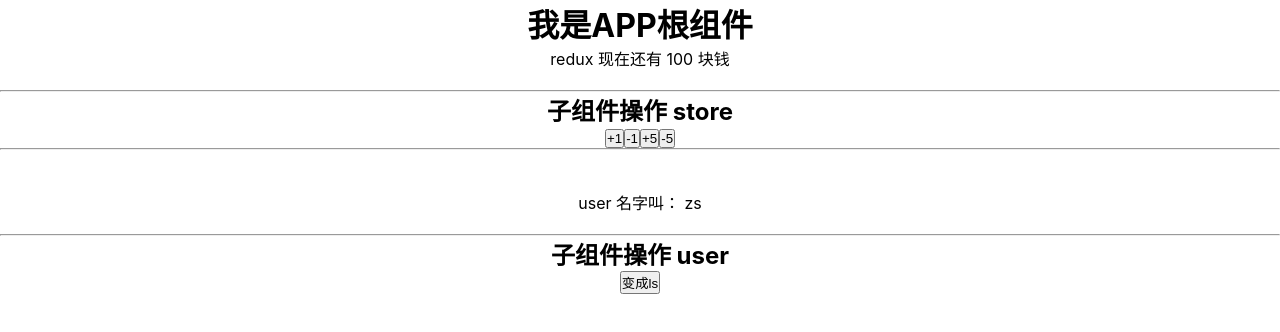
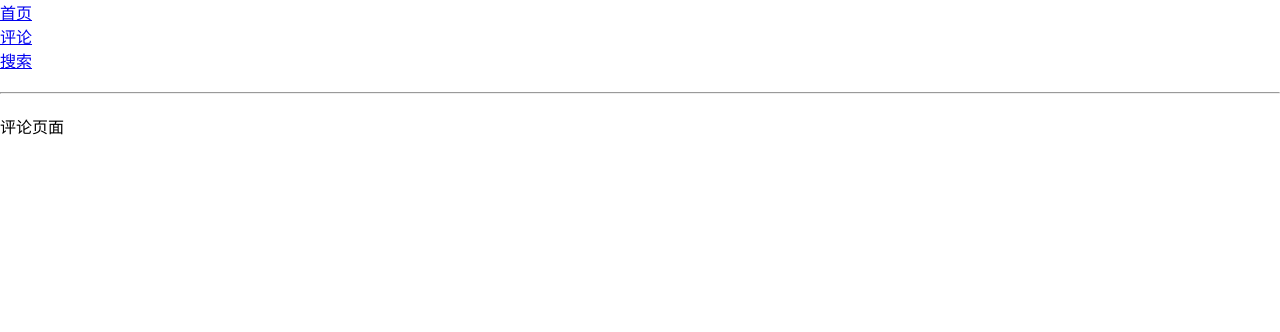
Before and after one commit to Zhangyao719/react-demo, a React (Create React App) app: page /comment in a window 1280 px wide. Shown: the top 332 px of the page. Built offline with nearby package versions, Linux system fonts and the light colour scheme.

Commit message:
react-router-dom@5.3.0
NavLink

```diff
--- a/package.json
+++ b/package.json
@@ -11,6 +11,7 @@
         "react": "^18.2.0",
         "react-dom": "^18.2.0",
         "react-redux": "^8.0.4",
+        "react-router-dom": "5.3.0",
         "react-scripts": "5.0.1",
         "redux": "^4.2.0",
         "redux-logger": "^3.0.6",
--- a/src/App.js
+++ b/src/App.js
@@ -1,5 +1,34 @@
 import '@/assets/style/base.scss'
 import './App.css'
-import App from './react-redux/index'
+// import App from './react-redux/index'
+import { BrowserRouter as Router, Route, NavLink } from 'react-router-dom'
+import Home from './pages/Home'
+import Comment from './pages/Comment'
+import Search from './pages/Search'
+
+function App() {
+    return (
+        <Router>
+            <ul>
+                <li>
+                    {/* exact 精准匹配*/}
+                    <NavLink to="/" exact>
+                        首页
+                    </NavLink>
+                </li>
+                <li>
+                    <NavLink to="/comment">评论</NavLink>
+                </li>
+                <li>
+                    <NavLink to="/search">搜索</NavLink>
+                </li>
+            </ul>
+            <br /> <hr /> <br />
+            <Route path="/" exact component={Home}></Route>
+            <Route path="/comment" component={Comment}></Route>
+            <Route path="/search" component={Search}></Route>
+        </Router>
+    )
+}
 
 export default App
--- /dev/null
+++ b/src/pages/Comment.js
@@ -0,0 +1,3 @@
+export default function Comment() {
+    return <div>评论页面</div>
+}
--- /dev/null
+++ b/src/pages/Home.js
@@ -0,0 +1,3 @@
+export default function Home() {
+    return <div>首页页面</div>
+}
--- /dev/null
+++ b/src/pages/Search.js
@@ -0,0 +1,3 @@
+export default function Search() {
+    return <div>搜索页面</div>
+}
```
Also changed, not shown: 1 other file (tests, documents, lock files or other folders).
